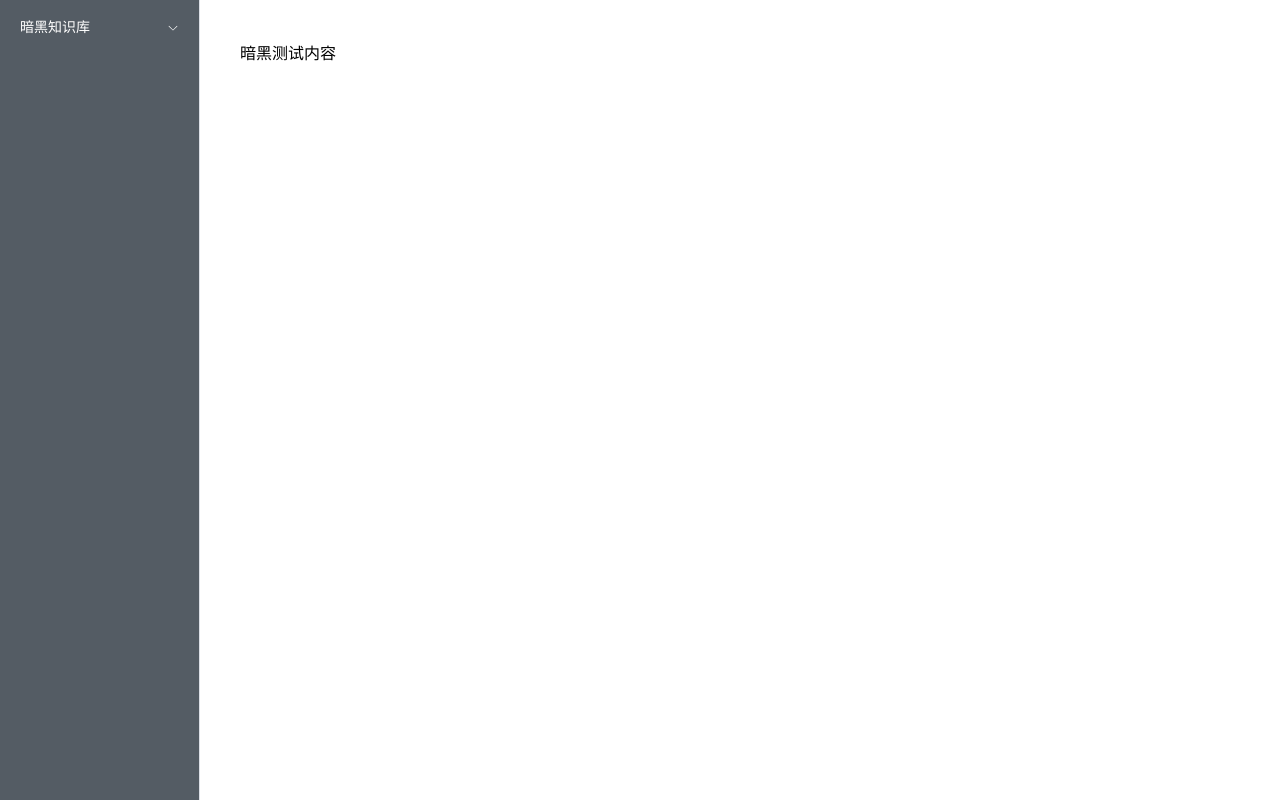
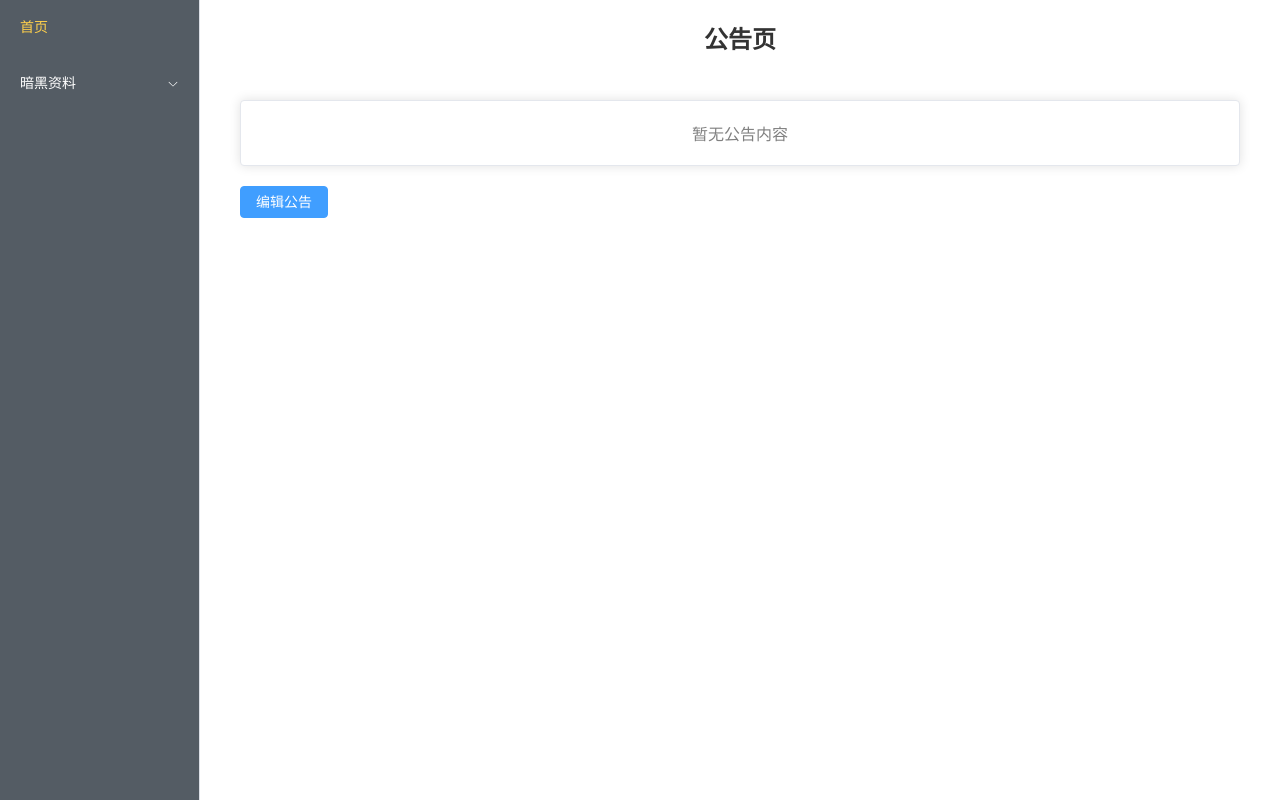
Before and after one commit to userjerrycold/diablo_ui, a Vue app in the folder diablo-ui/: page / in a window 1280 px wide. Built offline with nearby package versions, Linux system fonts and the light colour scheme.

Commit message:
兼容跨域问题

```diff
--- a/diablo-ui/package.json
+++ b/diablo-ui/package.json
@@ -13,6 +13,7 @@
   "dependencies": {
     "axios": "^1.7.7",
     "element-plus": "^2.8.6",
+    "markdown-it": "^14.1.0",
     "vue-router": "^4.4.5"
   },
   "devDependencies": {
--- a/diablo-ui/src/components/Navigation.vue
+++ b/diablo-ui/src/components/Navigation.vue
@@ -6,10 +6,13 @@
     background-color="#545c64"
     text-color="#fff"
     active-text-color="#ffd04b"
+    center
   >
+    <el-menu-item index="/">首页</el-menu-item>
+
     <el-sub-menu index="1">
       <template #title>
-        <span>暗黑知识库</span>
+        <span>暗黑资料</span>
       </template>
       <el-menu-item index="/diablostring">暗黑文本</el-menu-item>
       <el-menu-item index="/unique">暗金装备</el-menu-item>
--- a/diablo-ui/src/views/Home.vue
+++ b/diablo-ui/src/views/Home.vue
@@ -1,11 +1,84 @@
 <template>
   <el-container>
-    <el-main>暗黑测试内容</el-main>
+    <el-header>
+      <h2 style="text-align: center;">公告页</h2>
+    </el-header>
+    <el-main>
+      <el-card>
+        <div v-if="content" v-html="renderedContent"></div>
+        <div v-else style="text-align: center; color: gray;">暂无公告内容</div>
+      </el-card>
+      <el-button type="primary" @click="openEditDialog" style="margin-top: 20px;">编辑公告</el-button>
+    </el-main>
+
+    <el-dialog :visible.sync="dialogVisible" title="编辑公告" width="60%">
+      <el-input
+          type="textarea"
+          v-model="markdownContent"
+          :rows="10"
+          placeholder="在这里输入 Markdown 格式的公告内容..."
+      ></el-input>
+      <template #footer>
+        <el-button @click="dialogVisible = false">取消</el-button>
+        <el-button type="primary" @click="saveContent">保存</el-button>
+      </template>
+    </el-dialog>
   </el-container>
 </template>
 
-<script>
-export default {
+<script lang="ts">
+import { defineComponent, ref, computed } from 'vue';
+import markdownIt from 'markdown-it';
+
+export default defineComponent({
   name: 'Home',
-};
+  setup() {
+    const dialogVisible = ref(false); // 控制弹窗显示
+    const markdownContent = ref(''); // 编辑中的 Markdown 内容
+    const content = ref(''); // 保存的公告内容
+
+    // 实时渲染 Markdown 为 HTML
+    const renderedContent = computed(() => {
+      const md = markdownIt();
+      return content.value ? md.render(content.value) : '';
+    });
+
+    // 打开编辑弹窗
+    const openEditDialog = () => {
+      markdownContent.value = content.value; // 初始化为当前内容
+      dialogVisible.value = true;
+    };
+
+    // 保存编辑内容
+    const saveContent = () => {
+      content.value = markdownContent.value;
+      dialogVisible.value = false;
+    };
+
+    return {
+      dialogVisible,
+      markdownContent,
+      content,
+      renderedContent,
+      openEditDialog,
+      saveContent,
+    };
+  },
+});
 </script>
+
+<style scoped>
+h2 {
+  margin: 0;
+  color: #333;
+}
+
+el-card {
+  padding: 20px;
+  background: #f9f9f9;
+}
+
+el-main {
+  text-align: center;
+}
+</style>
--- a/diablo-ui/vite.config.ts
+++ b/diablo-ui/vite.config.ts
@@ -12,5 +12,14 @@ export default defineConfig({
     alias: {
       '@': fileURLToPath(new URL('./src', import.meta.url))
     }
-  }
+  },
+  server: {
+    proxy: {
+      '/quest': {
+        target: 'http://localhost:8095', // 后端服务地址
+        changeOrigin: true, // 修改请求的 origin
+        rewrite: (path) => path.replace(/^\/quest/, '/quest'), // 路径重写
+      },
+    },
+  },
 })
```
Also changed, not shown: 1 other file (tests, documents, lock files or other folders).
